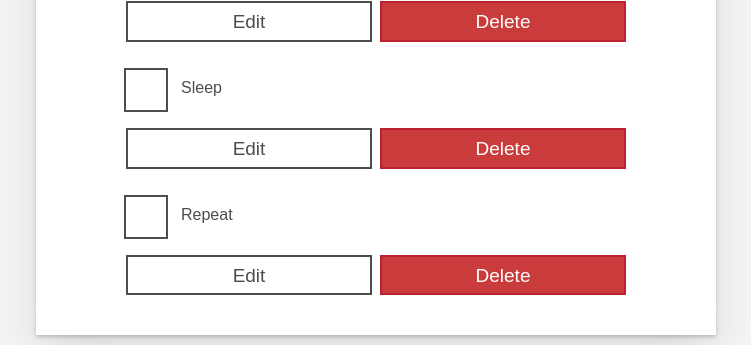
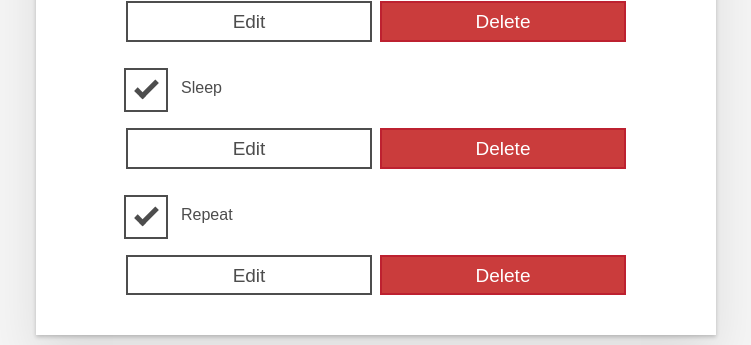
Before and after one commit to qualitilt/moz-todo-react, a React (Create React App) app: page / in a window 1280 px wide. Shown: the part 502-847 px from the top of the page, without its empty margins (264-1015 px from the left). Built offline with nearby package versions, Linux system fonts and the light colour scheme.

Commit message:
feat: Make a unique <Todo /> title

```diff
--- a/src/App.js
+++ b/src/App.js
@@ -1,4 +1,5 @@
 import React from 'react';
+import Todo from "./components/TODO";
 
 function App(props) {
   return (
@@ -46,54 +47,9 @@ function App(props) {
         className="todo-list stack-large stack-exception"
         aria-labelledby="list-heading"
       >
-        <li className="todo stack-small">
-          <div className="c-cb">
-            <input id="todo-0" type="checkbox" defaultChecked={true} />
-            <label className="todo-label" htmlFor="todo-0">
-              Eat
-            </label>
-          </div>
-          <div className="btn-group">
-            <button type="button" className="btn">
-              Edit <span className="visually-hidden">Eat</span>
-            </button>
-            <button type="button" className="btn btn__danger">
-              Delete <span className="visually-hidden">Eat</span>
-            </button>
-          </div>
-        </li>
-        <li className="todo stack-small">
-          <div className="c-cb">
-            <input id="todo-1" type="checkbox" />
-            <label className="todo-label" htmlFor="todo-1">
-              Sleep
-            </label>
-          </div>
-          <div className="btn-group">
-            <button type="button" className="btn">
-              Edit <span className="visually-hidden">Sleep</span>
-            </button>
-            <button type="button" className="btn btn__danger">
-              Delete <span className="visually-hidden">Sleep</span>
-            </button>
-          </div>
-        </li>
-        <li className="todo stack-small">
-          <div className="c-cb">
-            <input id="todo-2" type="checkbox" />
-            <label className="todo-label" htmlFor="todo-2">
-              Repeat
-            </label>
-          </div>
-          <div className="btn-group">
-            <button type="button" className="btn">
-              Edit <span className="visually-hidden">Repeat</span>
-            </button>
-            <button type="button" className="btn btn__danger">
-              Delete <span className="visually-hidden">Repeat</span>
-            </button>
-          </div>
-        </li>
+        <Todo name="Eat" />
+        <Todo name="Sleep" />
+        <Todo name="Repeat" />
       </ul>
     </div>
   );
--- /dev/null
+++ b/src/components/TODO.js
@@ -0,0 +1,22 @@
+import React from "react";
+export default function Todo(props){
+    const subject = props.name;
+    return(
+        <li className="todo stack-small">
+        <div className="c-cb">
+          <input id="todo-0" type="checkbox" defaultChecked={true} />
+          <label className="todo-label" htmlFor="todo-0">
+            {subject}
+          </label>
+        </div>
+        <div className="btn-group">
+          <button type="button" className="btn">
+            Edit <span className="visually-hidden">Eat</span>
+          </button>
+          <button type="button" className="btn btn__danger">
+            Delete <span className="visually-hidden">Eat</span>
+          </button>
+        </div>
+        </li>
+    );
+};
```
Also changed, not shown: 2 other files (tests, documents, lock files or other folders).
